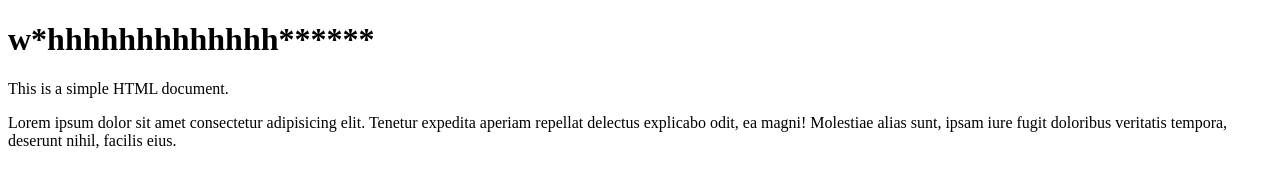
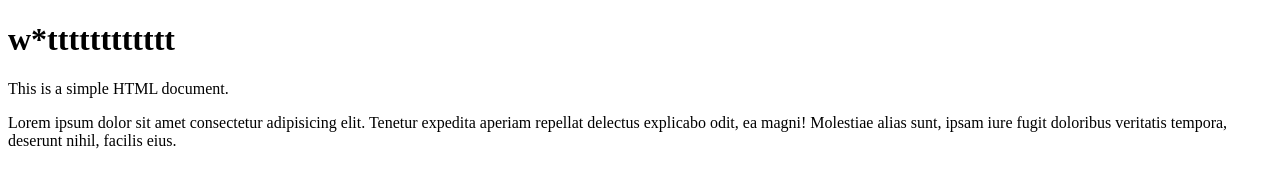
Before and after one commit to HAZEMJB/workshopGithub, a plain HTML site: page index.html in a window 1280 px wide. Drawn offline with Linux system fonts and the light colour scheme.

Commit message:
Feat : edit index:html

```diff
--- a/index.html
+++ b/index.html
@@ -6,7 +6,7 @@
     <title>Document</title>
 </head>
 <body>
-    <h1>w*hhhhhhhhhhhhh******</h1>
+    <h1>w*tttttttttttt</h1>
     <p>This is a simple HTML document.</p>
     <p>Lorem ipsum dolor sit amet consectetur adipisicing elit. Tenetur expedita aperiam repellat delectus explicabo odit, ea magni! Molestiae alias sunt, ipsam iure fugit doloribus veritatis tempora, deserunt nihil, facilis eius.</p>
 </body>
```
